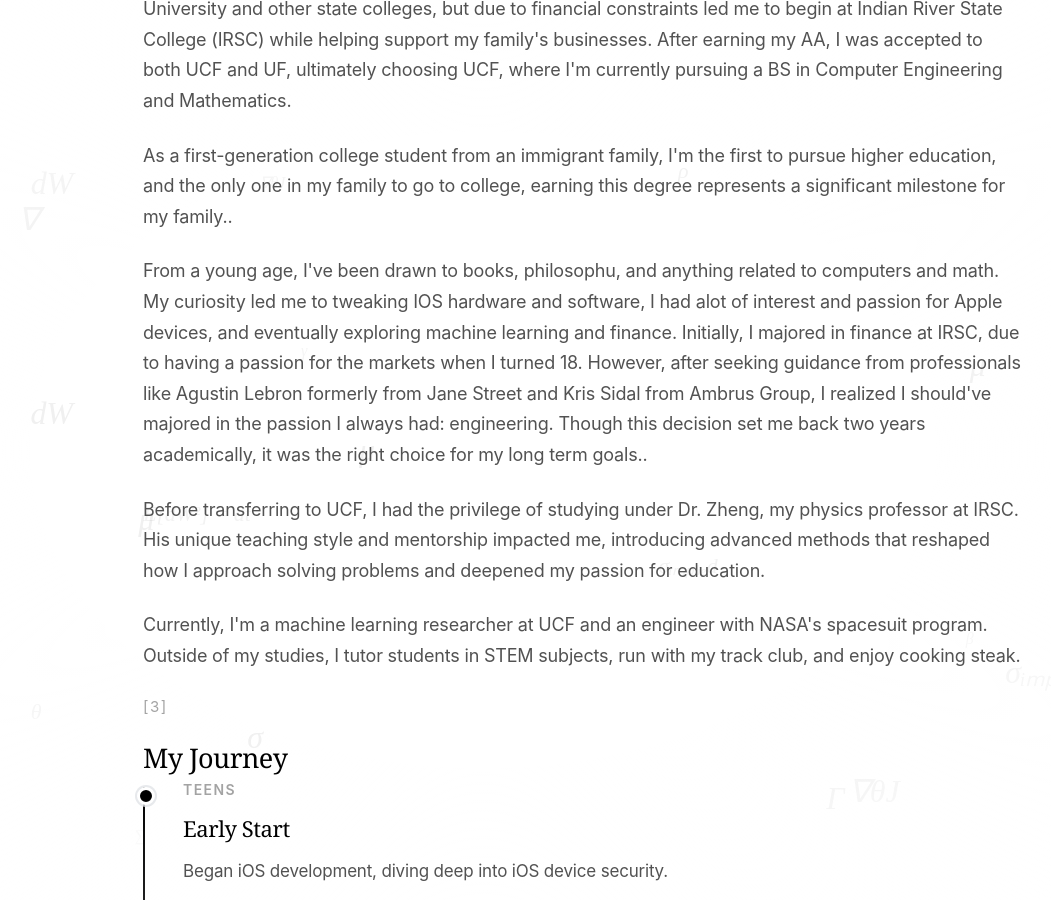
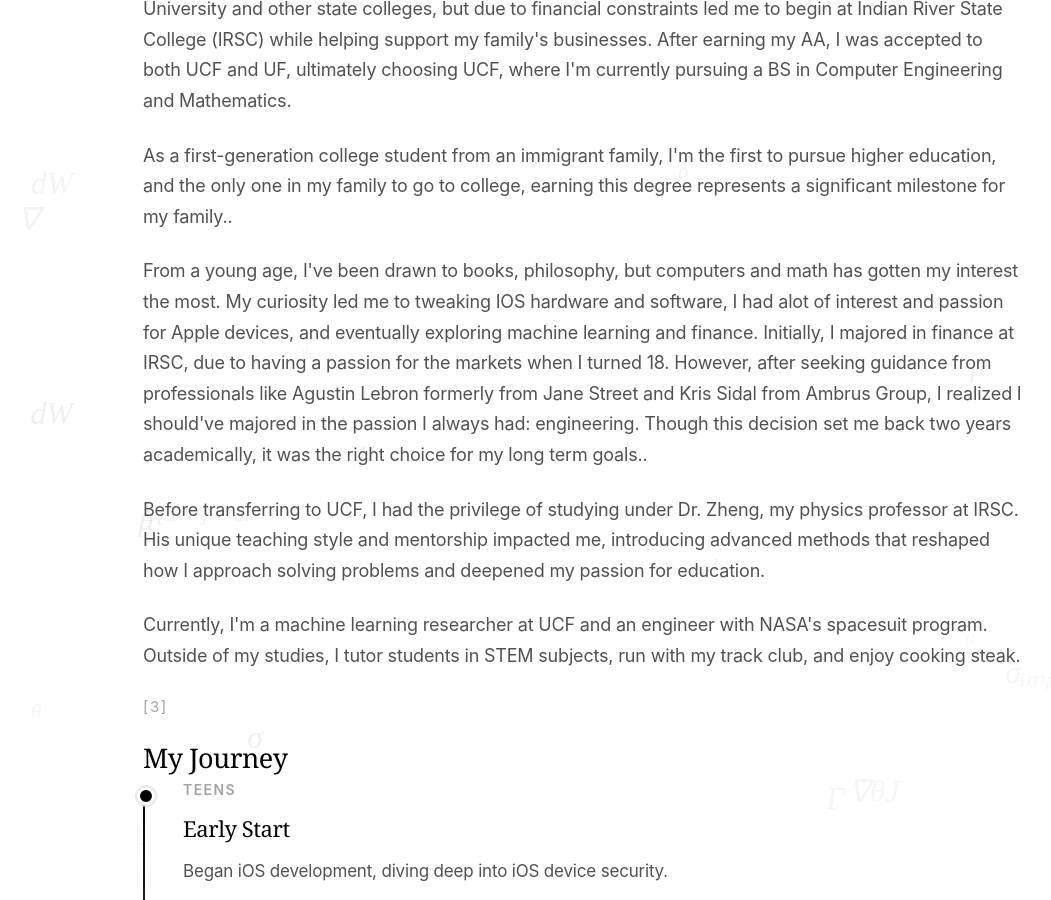
Before and after one commit to brianrojrc/brianrojrc.github.io, a Jekyll site: the page built from about.md, in a window 1280 px wide and 900 px high, scrolled down 1257 px. Shown: the whole window, without its empty margins (157-1208 px from the left). Built offline with Jekyll 4.4.1, drawn with Linux system fonts in a browser that asks for light colours; some web fonts are replaced.

Commit message:
Update about.md

```diff
--- a/about.md
+++ b/about.md
@@ -17,7 +17,7 @@ title: About
 
     <p>As a first-generation college student from an immigrant family, I'm the first to pursue higher education, and the only one in my family to go to college, earning this degree represents a significant milestone for my family..</p>
 
-    <p>From a young age, I've been drawn to books, philosophu, and anything related to computers and math. My curiosity led me to tweaking IOS hardware and software, I had alot of interest and passion for Apple devices, and eventually exploring machine learning and finance. Initially, I majored in finance at IRSC, due to having a passion for the markets when I turned 18. However, after seeking guidance from professionals like Agustin Lebron formerly from Jane Street and Kris Sidal from Ambrus Group, I realized I should've majored in the passion I always had: engineering. Though this decision set me back two years academically, it was the right choice for my long term goals..</p>
+    <p>From a young age, I've been drawn to books, philosophy, but computers and math has gotten my interest the most. My curiosity led me to tweaking IOS hardware and software, I had alot of interest and passion for Apple devices, and eventually exploring machine learning and finance. Initially, I majored in finance at IRSC, due to having a passion for the markets when I turned 18. However, after seeking guidance from professionals like Agustin Lebron formerly from Jane Street and Kris Sidal from Ambrus Group, I realized I should've majored in the passion I always had: engineering. Though this decision set me back two years academically, it was the right choice for my long term goals..</p>
 
     <p>Before transferring to UCF, I had the privilege of studying under Dr. Zheng, my physics professor at IRSC. His unique teaching style and mentorship impacted me, introducing advanced methods that reshaped how I approach solving problems and deepened my passion for education.</p>
 
```
